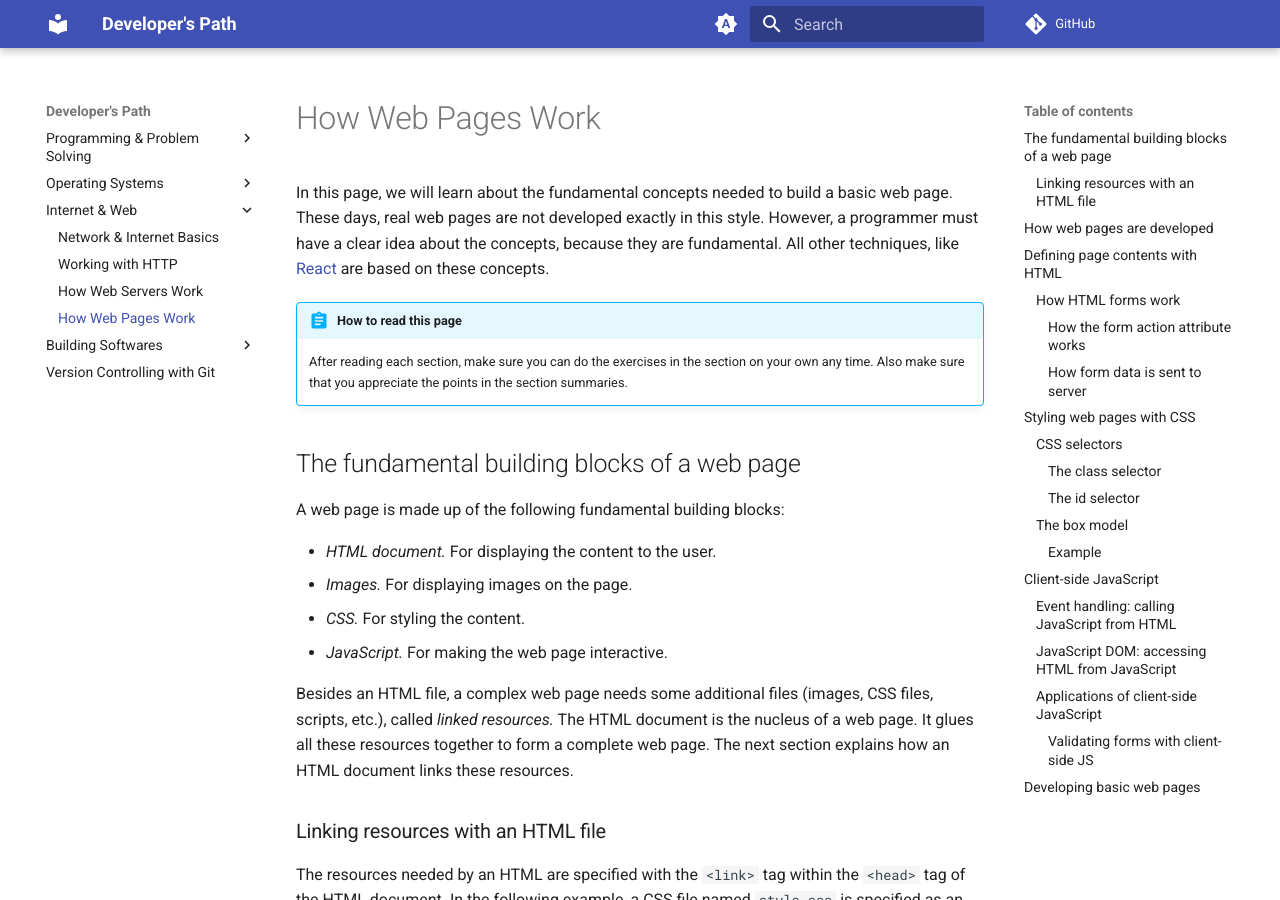
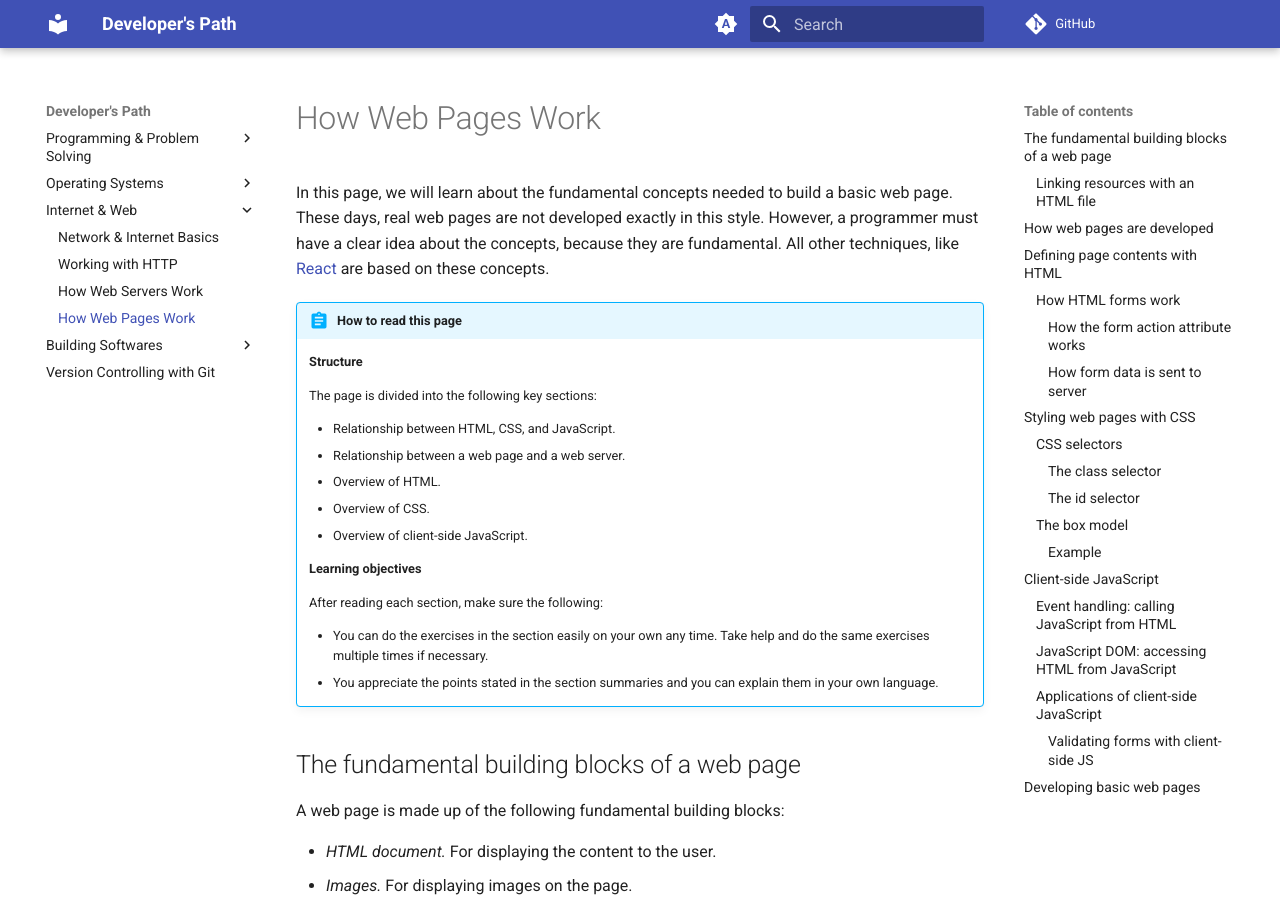
Before and after one commit to gharials/dev-path, an MkDocs documentation site: the page built from docs/internet-web/web-pages.md, in a window 1280 px wide and 900 px high. Built offline with MkDocs 1.6.1 and Material for MkDocs 9.7.7, drawn with Linux system fonts in a browser that asks for light colours; comment, search, counter and statistics services are not loaded.

Commit message:
extended page abstract.

```diff
--- a/docs/internet-web/web-pages.md
+++ b/docs/internet-web/web-pages.md
@@ -4,7 +4,22 @@ In this page, we will learn about the fundamental concepts needed to build a bas
 
 !!! abstract "How to read this page"
 
-    After reading each section, make sure you can do the exercises in the section on your own any time. Also make sure that you appreciate the points in the section summaries.
+    **Structure**
+
+    The page is divided into the following key sections:
+
+    * Relationship between HTML, CSS, and JavaScript.
+    * Relationship between a web page and a web server.
+    * Overview of HTML.
+    * Overview of CSS.
+    * Overview of client-side JavaScript.
+
+    **Learning objectives**
+
+    After reading each section, make sure the following:
+
+    * You can do the exercises in the section easily on your own any time. Take help and do the same exercises multiple times if necessary.
+    * You appreciate the points stated in the section summaries and you can explain them in your own language.
 
 ## The fundamental building blocks of a web page
 
```
